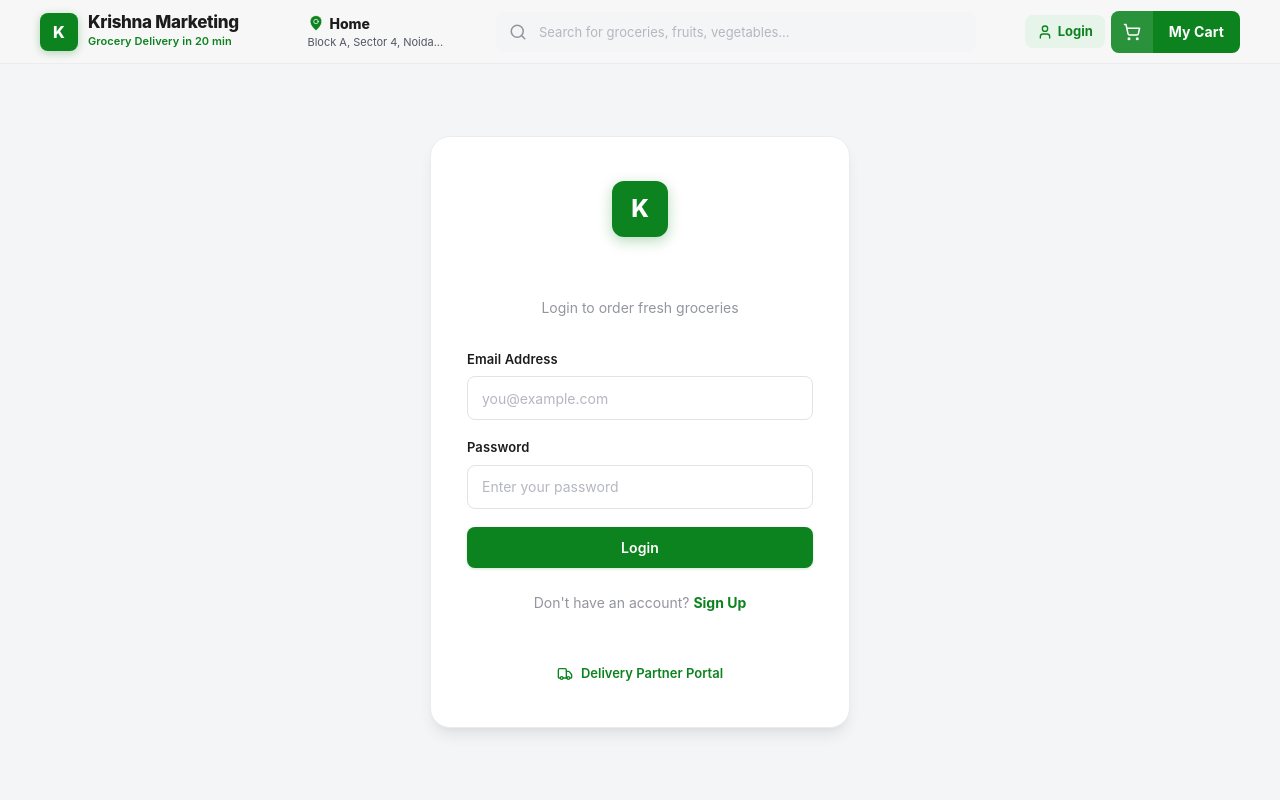
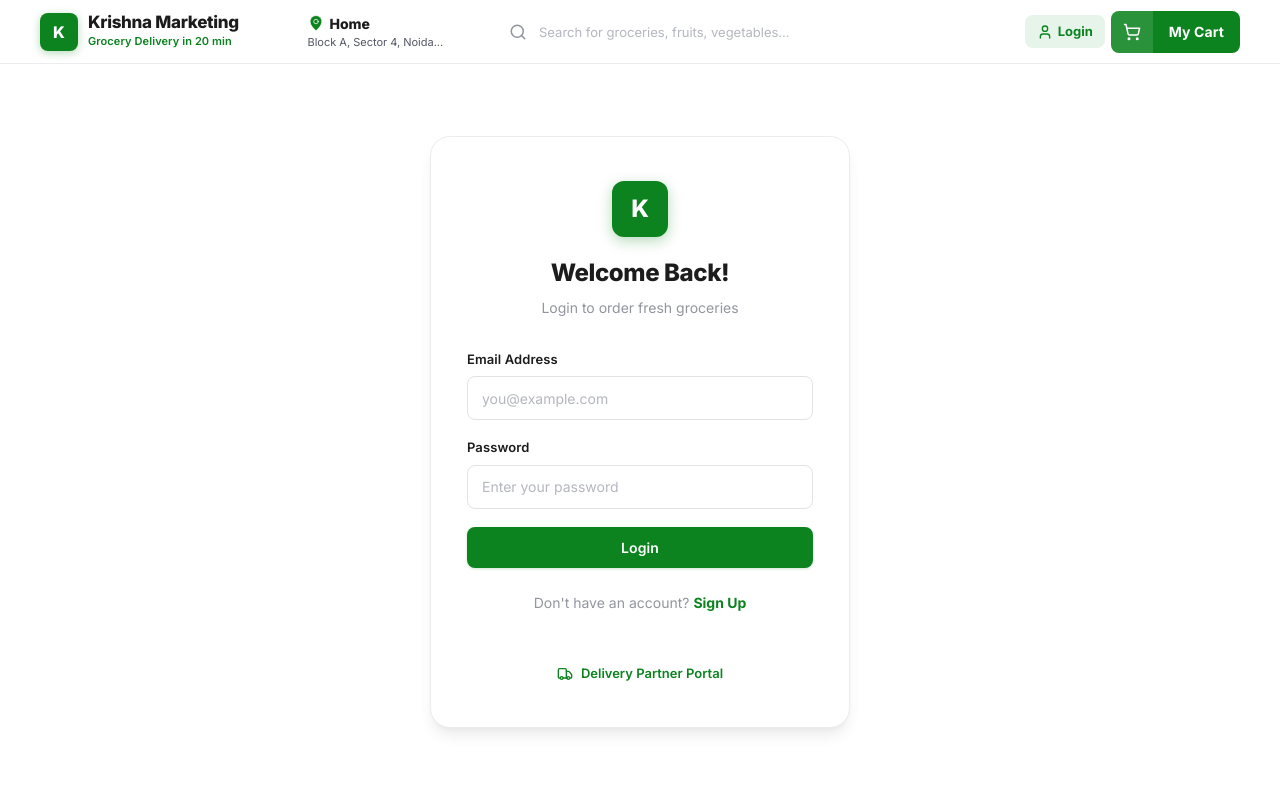
Before and after one commit to aveshhus/E-commerce-delivery-app, a React (Vite) app in the folder web-app/: page /login in a window 1280 px wide. Shown: the top 800 px of the page. Built offline with nearby package versions, Linux system fonts and the light colour scheme; no server answers.

Commit message:
updated files

```diff
--- a/web-app/src/index.css
+++ b/web-app/src/index.css
@@ -72,7 +72,7 @@
     --info-light: #E3F2FD;
 
     /* Neutrals — refined gray scale */
-    --bg: #F4F5F7;
+    --bg: #FFFFFF;
     --bg-card: #FFFFFF;
     --bg-hover: #F9FAFB;
     --text-primary: #1C1C1C;
--- a/web-app/src/pages/delivery/DeliveryDashboard.css
+++ b/web-app/src/pages/delivery/DeliveryDashboard.css
@@ -12,10 +12,11 @@
     --op-black: #000000;
 }
 
-body {
+.delivery-portal-wrapper {
     background-color: var(--op-bg);
     color: var(--op-text-primary);
     font-family: -apple-system, BlinkMacSystemFont, 'Inter', sans-serif;
+    min-height: 100vh;
 }
 
 .op-dashboard-container {
```
